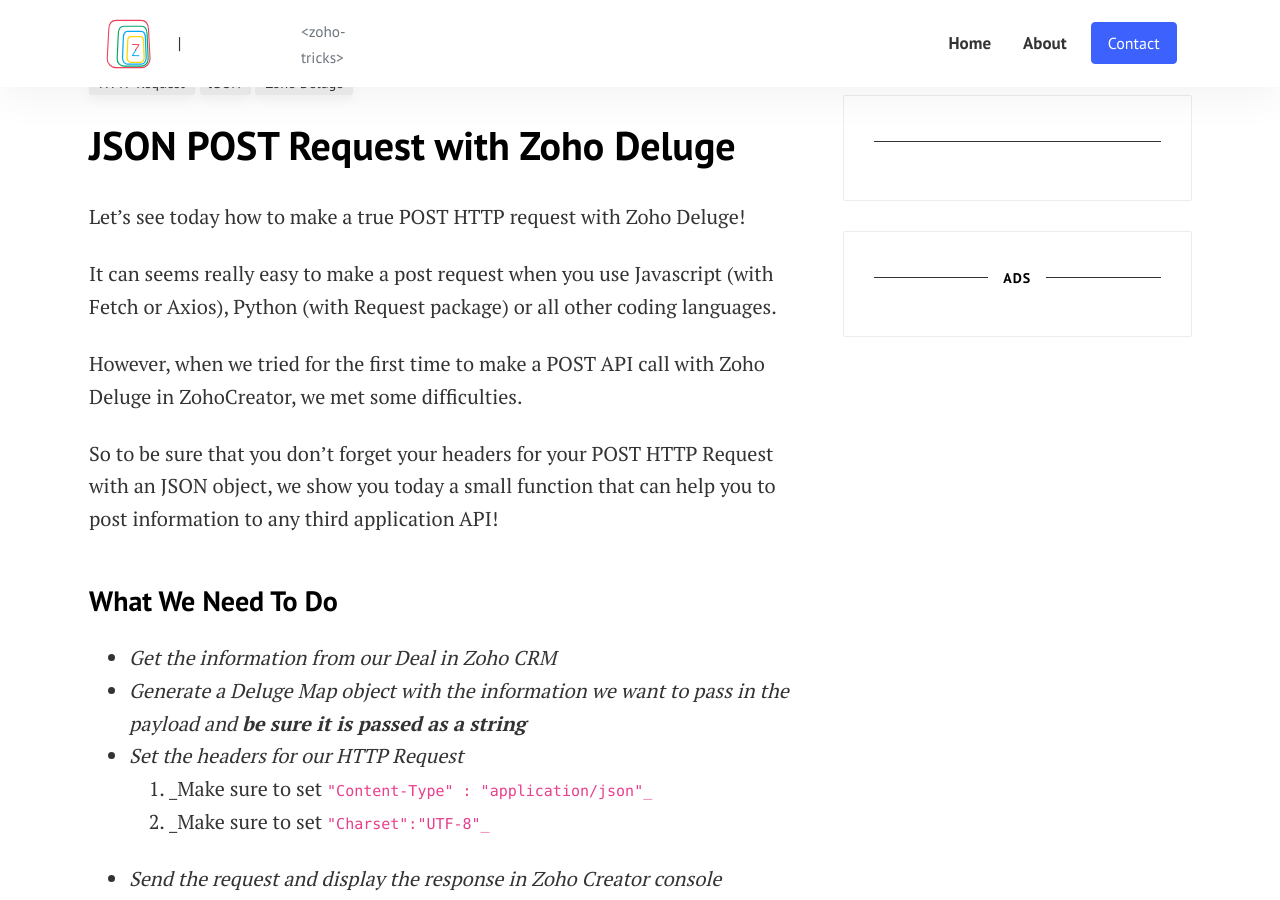
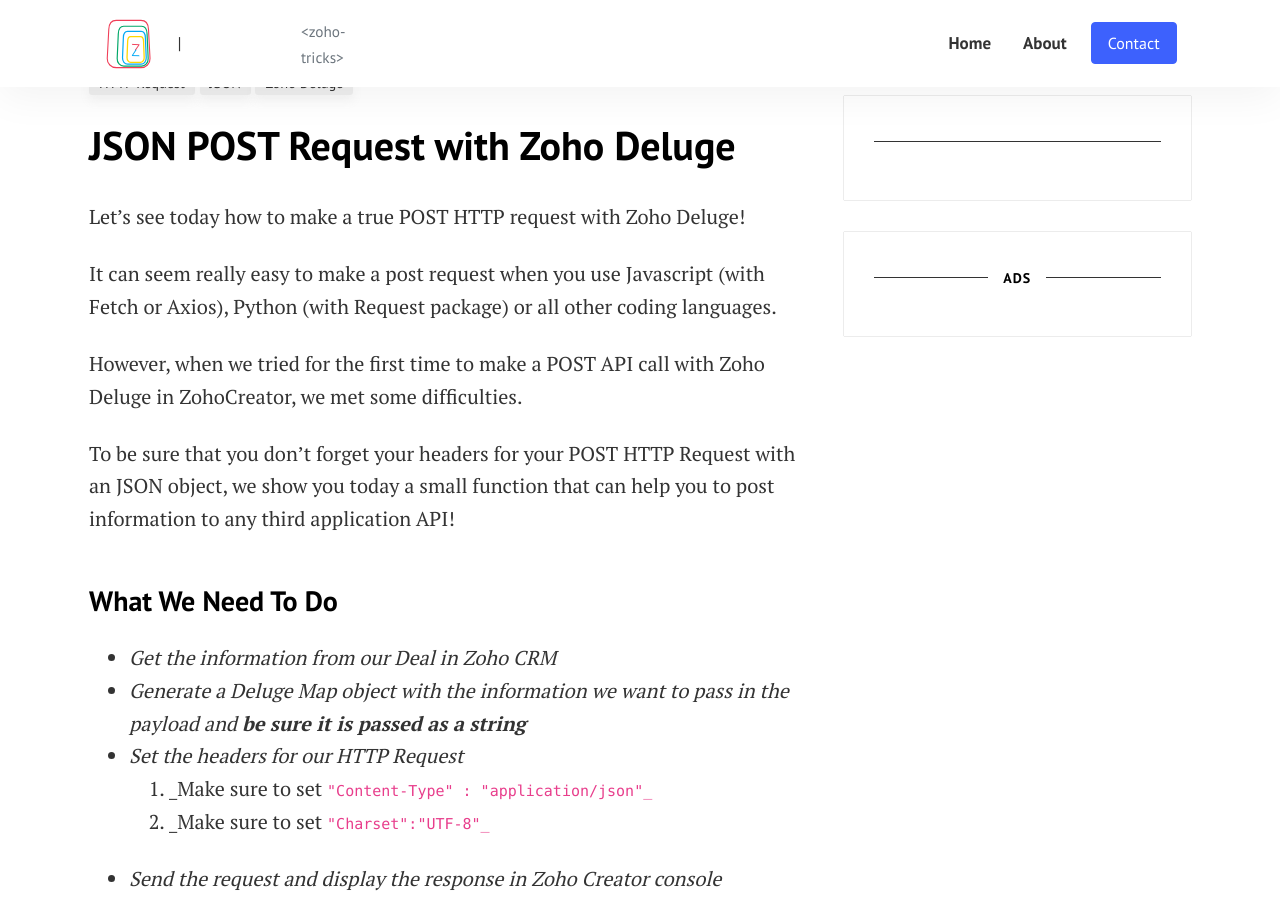
Before and after one commit to anthoninvanimpe/anthoninvanimpe.github.io, a Jekyll site: the page built from _posts/2021-11-26-zoho-deluge-post-request-in-json-format.md, in a window 1280 px wide and 900 px high, scrolled down 460 px. Built offline with Jekyll 4.4.1, drawn with Linux system fonts in a browser that asks for light colours; comment, search, counter and statistics services are not loaded.

Commit message:
Update from Forestry.io anthoninvanimpe updated _posts/2021-11-26-zoho-deluge-post-request-in-json-format.md

```diff
--- a/_posts/2021-11-26-zoho-deluge-post-request-in-json-format.md
+++ b/_posts/2021-11-26-zoho-deluge-post-request-in-json-format.md
@@ -21,11 +21,11 @@ image: assets/images/deluge.svg
 ---
 Let's see today how to make a true POST HTTP request with Zoho Deluge!
 
-It can seems really easy to make a post request when you use Javascript (with Fetch or Axios), Python (with Request package) or all other coding languages.
+It can seem really easy to make a post request when you use Javascript (with Fetch or Axios), Python (with Request package) or all other coding languages.
 
 However, when we tried for the first time to make a POST API call with Zoho Deluge in ZohoCreator, we met some difficulties.
 
-So to be sure that you don't forget your headers for your POST HTTP Request with an JSON object, we show you today a small function that can help you to post information to any third application API!
+To be sure that you don't forget your headers for your POST HTTP Request with an JSON object, we show you today a small function that can help you to post information to any third application API!
 
 ### What We Need To Do
 
```
